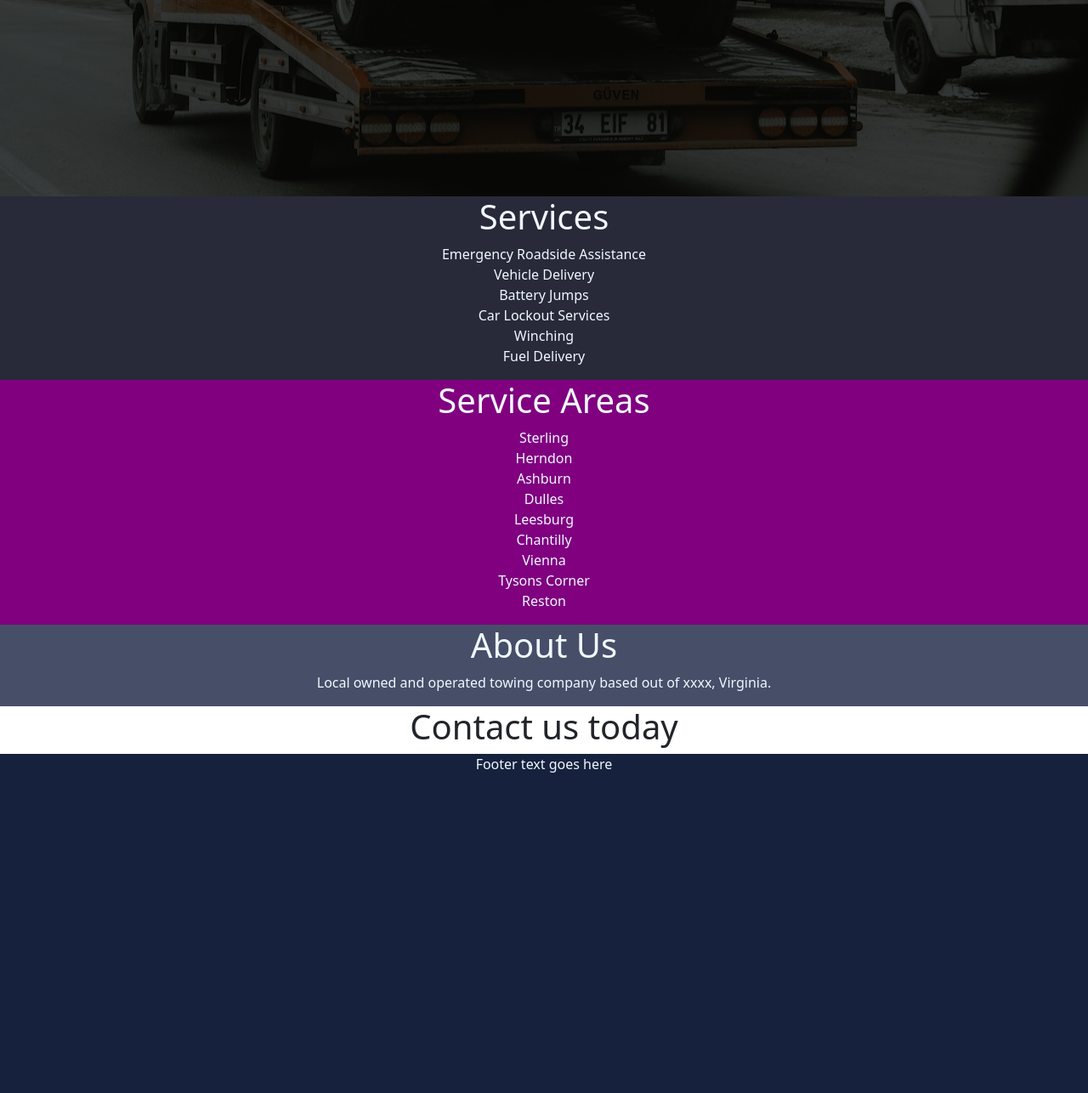
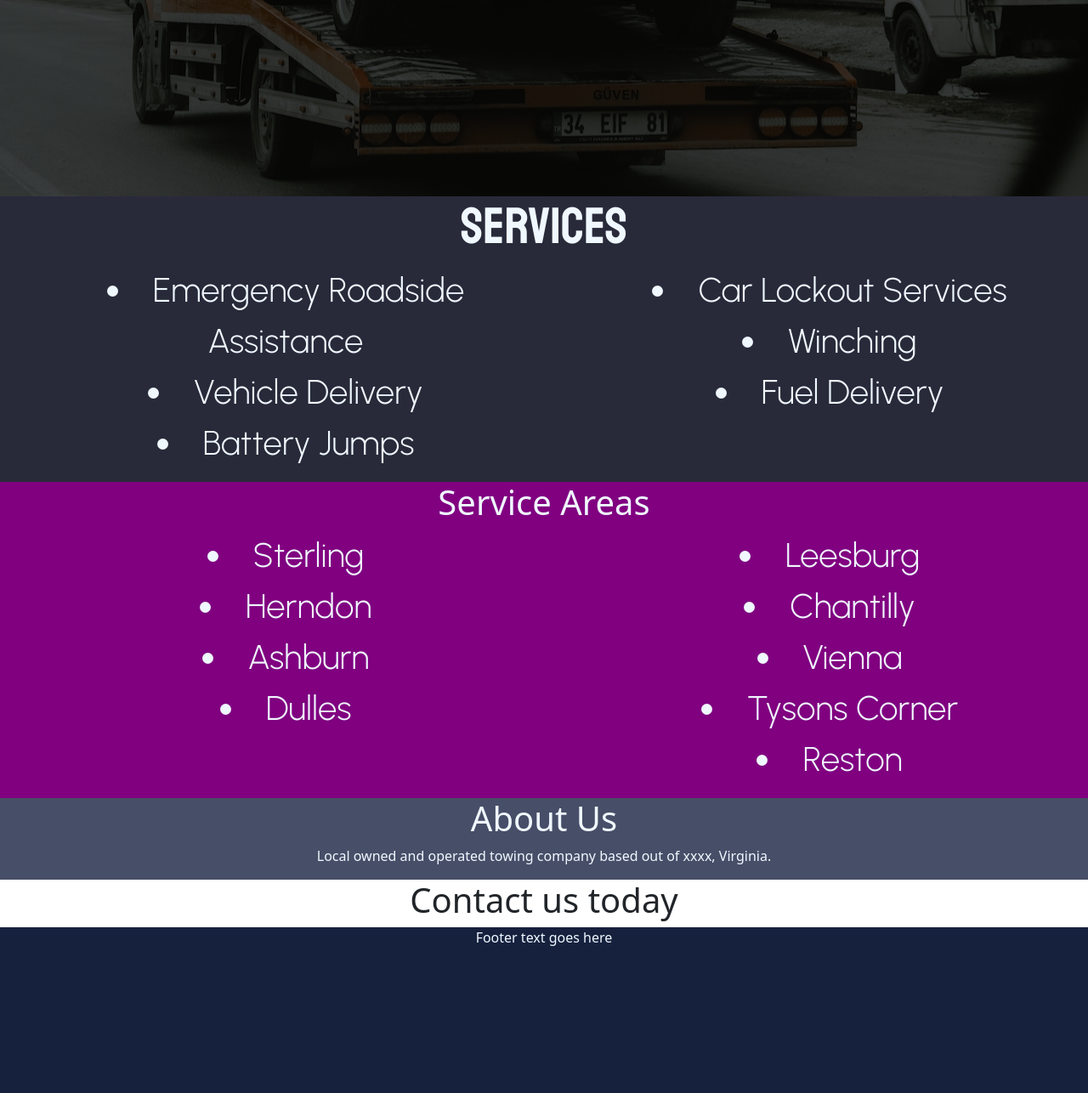
Before and after one commit to jamesbeegen/azziTowing, a Flask app: page / in a window 1280 px wide. Shown: the part 605-1891 px from the top of the page at 85% size. Before the commit the page ends 1514 px from the top, so only its background shows below. Run offline with Flask 2, Linux system fonts and the light colour scheme.

Commit message:
Added bullet points for list items - Need to align them so it looks better

```diff
--- a/static/css/styles.css
+++ b/static/css/styles.css
@@ -25,6 +25,15 @@ body {
     padding-top: 75px !important;
 }
 
+ul li{
+	list-style-position: inside !important;
+}
+
+.list-main {
+    font-family: 'Urbanist' !important;
+    font-size: 40px !important;
+}
+
 #about-us {
     background-color: #474E68 !important;
     color: aliceblue;
--- a/templates/index.html
+++ b/templates/index.html
@@ -15,7 +15,7 @@
     <link rel="preconnect" href="https://fonts.gstatic.com" crossorigin>
 
     <!-- Google Fonts below here-->
-    <link href="https://fonts.googleapis.com/css2?family=Staatliches&display=swap" rel="stylesheet">
+    <link href="https://fonts.googleapis.com/css2?family=Staatliches&family=Urbanist:wght@300&display=swap" rel="stylesheet">
     <!-- End of Google Fonts-->
 
 </head>
@@ -50,32 +50,44 @@
 
     <div class="container-fluid text-center" id="services">
         <div class="row justify-content-center">
-            <h1 class="text-center">Services</h1>
-            <ul>
-                <li>Emergency Roadside Assistance</li>
-                <li>Vehicle Delivery</li>
-                <li>Battery Jumps</li>
-                <li>Car Lockout Services</li>
-                <li>Winching</li>
-                <li>Fuel Delivery</li>
-            </ul>
+            <h1 class="text-center" style="font-family: 'Staatliches'; font-size: 60px">Services</h1>
+            <div class="col-sm text-center">
+                <ul class="text-left" style="display:inline-block;vertical-align:middle;">
+                    <li class="list-main">Emergency Roadside Assistance</li>
+                    <li class="list-main">Vehicle Delivery</li>
+                    <li class="list-main">Battery Jumps</li>
+                </ul>
+            </div>
+            <div class="col-sm text-center">
+                <ul class="text-left" style="display:inline-block;vertical-align:middle;">
+                    <li class="list-main">Car Lockout Services</li>
+                    <li class="list-main">Winching</li>
+                    <li class="list-main">Fuel Delivery</li>
+                </ul>
+            </div>
         </div>
     </div>
 
     <div class="container-fluid text-center" id="service-areas">
         <div class="row justify-content-center">
             <h1 class="text-center">Service Areas</h1>
-            <ul>
-                <li>Sterling</li>
-                <li>Herndon</li>
-                <li>Ashburn</li>
-                <li>Dulles</li>
-                <li>Leesburg</li>
-                <li>Chantilly</li>
-                <li>Vienna</li>
-                <li>Tysons Corner</li>
-                <li>Reston</li>
-            </ul>
+            <div class="col-sm text-center">
+                <ul class="text-left" style="display:inline-block;vertical-align:middle;">
+                    <li class="list-main">Sterling</li>
+                    <li class="list-main">Herndon</li>
+                    <li class="list-main">Ashburn</li>
+                    <li class="list-main">Dulles</li>
+                </ul>
+            </div>
+            <div class="col-sm text-center">
+                <ul class="text-left" style="display:inline-block;vertical-align:middle;">
+                    <li class="list-main">Leesburg</li>
+                    <li class="list-main">Chantilly</li>
+                    <li class="list-main">Vienna</li>
+                    <li class="list-main">Tysons Corner</li>
+                    <li class="list-main">Reston</li>
+                </ul>
+            </div>
         </div>
     </div>
 
@@ -84,7 +96,6 @@
             <div class="col">
                 <h1 class="text-center">About Us</h1>
                 <p class="text-center">Local owned and operated towing company based out of xxxx, Virginia.</p>
-
             </div>
 
         </div>
```
